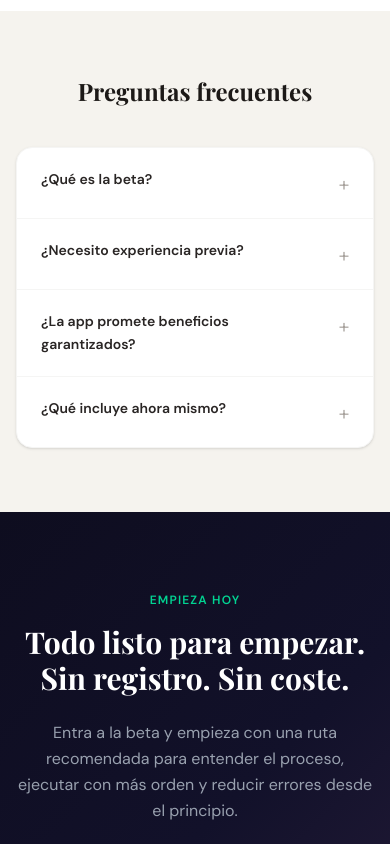
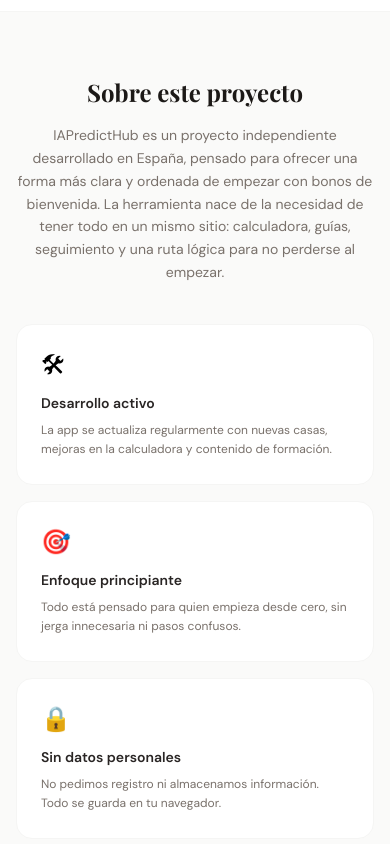
Before and after one commit to eloylt13/matched-betting-app, a Next.js app: page / in a window 390 px wide. Shown: the part 5460-6304 px from the top of the page. Built offline with nearby package versions, Linux system fonts and the light colour scheme; a web font is replaced by a local one.

Commit message:
feat: about section on landing

```diff
--- a/app/page.tsx
+++ b/app/page.tsx
@@ -418,6 +418,34 @@
         </div>
       </section>
 
+      <section className="bg-stone-50 border-t border-stone-100">
+        <div className="max-w-4xl mx-auto px-4 sm:px-6 lg:px-8 py-16 sm:py-24">
+          <div className="text-center mb-10">
+            <h2 className="font-playfair text-2xl sm:text-3xl font-bold text-stone-900">Sobre este proyecto</h2>
+            <p className="text-stone-500 mt-4 max-w-2xl mx-auto text-sm sm:text-base leading-relaxed">
+              IAPredictHub es un proyecto independiente desarrollado en España, pensado para ofrecer una forma más clara y ordenada de empezar con bonos de bienvenida. La herramienta nace de la necesidad de tener todo en un mismo sitio: calculadora, guías, seguimiento y una ruta lógica para no perderse al empezar.
+            </p>
+          </div>
+          <div className="grid sm:grid-cols-3 gap-4 mt-8">
+            <div className="bg-white rounded-2xl border border-stone-100 p-6 hover:shadow-md hover:border-emerald-200 transition-all">
+              <span className="text-2xl mb-3 block">🛠</span>
+              <h3 className="font-semibold text-stone-800 text-sm mb-2">Desarrollo activo</h3>
+              <p className="text-xs text-stone-500 leading-relaxed">La app se actualiza regularmente con nuevas casas, mejoras en la calculadora y contenido de formación.</p>
+            </div>
+            <div className="bg-white rounded-2xl border border-stone-100 p-6 hover:shadow-md hover:border-emerald-200 transition-all">
+              <span className="text-2xl mb-3 block">🎯</span>
+              <h3 className="font-semibold text-stone-800 text-sm mb-2">Enfoque principiante</h3>
+              <p className="text-xs text-stone-500 leading-relaxed">Todo está pensado para quien empieza desde cero, sin jerga innecesaria ni pasos confusos.</p>
+            </div>
+            <div className="bg-white rounded-2xl border border-stone-100 p-6 hover:shadow-md hover:border-emerald-200 transition-all">
+              <span className="text-2xl mb-3 block">🔒</span>
+              <h3 className="font-semibold text-stone-800 text-sm mb-2">Sin datos personales</h3>
+              <p className="text-xs text-stone-500 leading-relaxed">No pedimos registro ni almacenamos información. Todo se guarda en tu navegador.</p>
+            </div>
+          </div>
+        </div>
+      </section>
+
       <section className="bg-[#F5F3EE]">
         <div className="max-w-2xl mx-auto px-4 sm:px-6 lg:px-8 py-16 sm:py-24">
           <div className="text-center mb-10">
```
